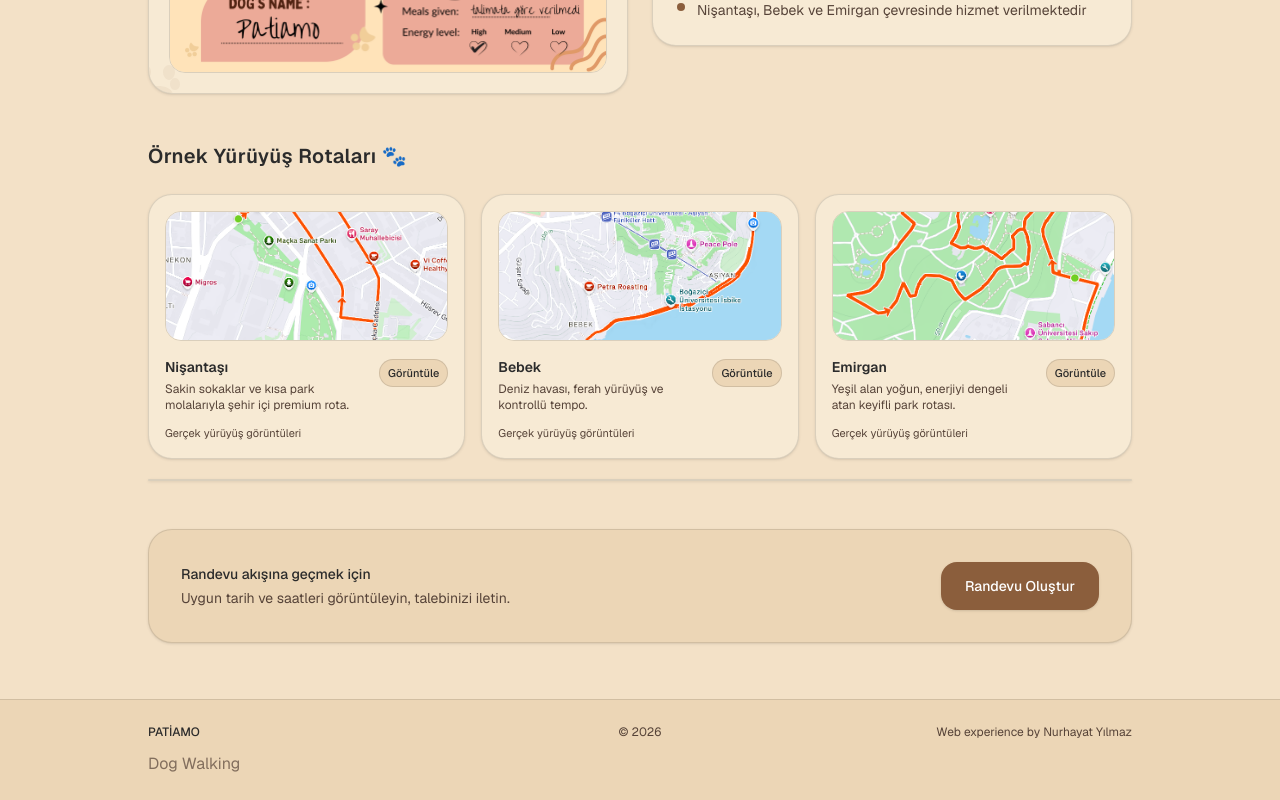
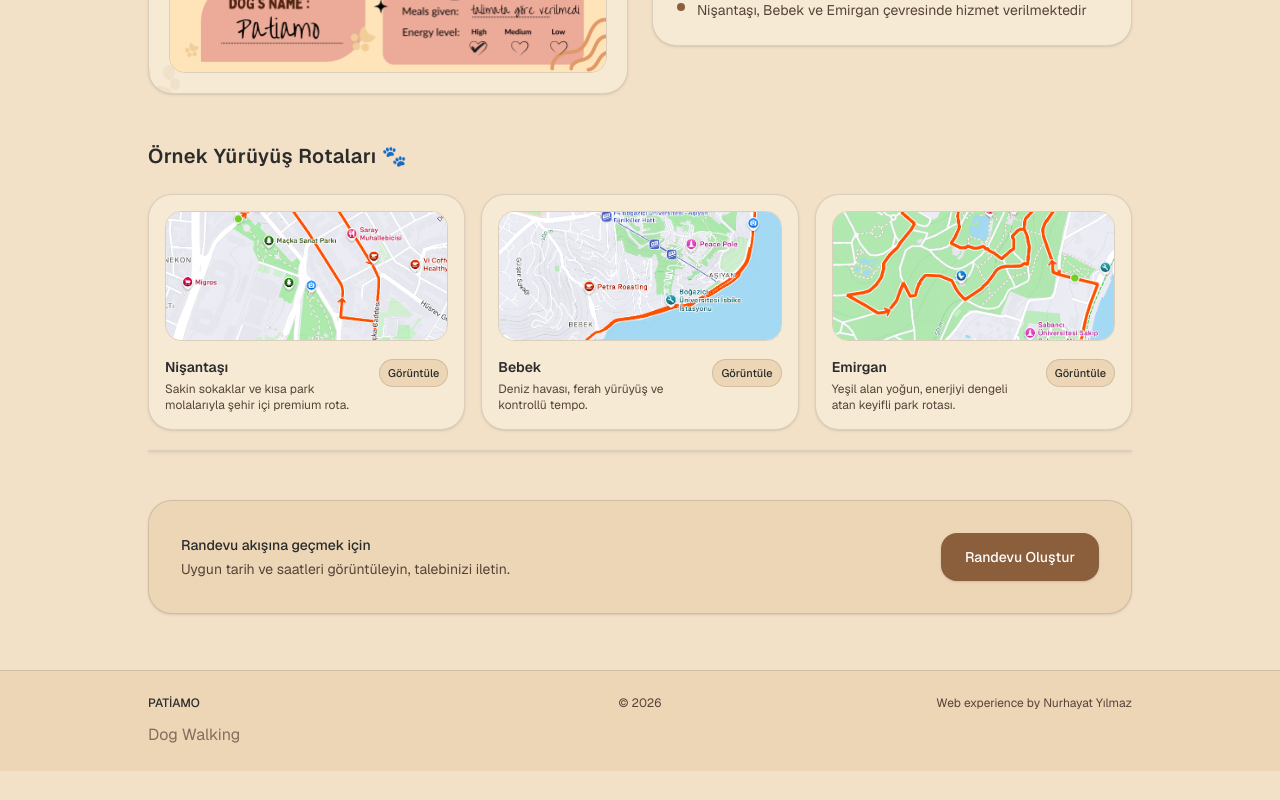
Before and after one commit to blanchayat/patiamo, a Next.js app: page / in a window 1280 px wide. Shown: the part 881-1681 px from the top of the page. After the commit the page ends 1652 px from the top, so only its background shows below. Built offline with nearby package versions, Linux system fonts and the light colour scheme.

Commit message:
remove route text

```diff
--- a/src/app/WalkRoutesSection.tsx
+++ b/src/app/WalkRoutesSection.tsx
@@ -98,13 +98,6 @@ export default function WalkRoutesSection() {
                     {isOpen ? "Kapat" : "Görüntüle"}
                   </div>
                 </div>
-
-                <div
-                  className="mt-3 text-[11px]"
-                  style={{ color: "var(--text-muted)" }}
-                >
-                  Gerçek yürüyüş görüntüleri
-                </div>
               </button>
             </div>
           );
```
